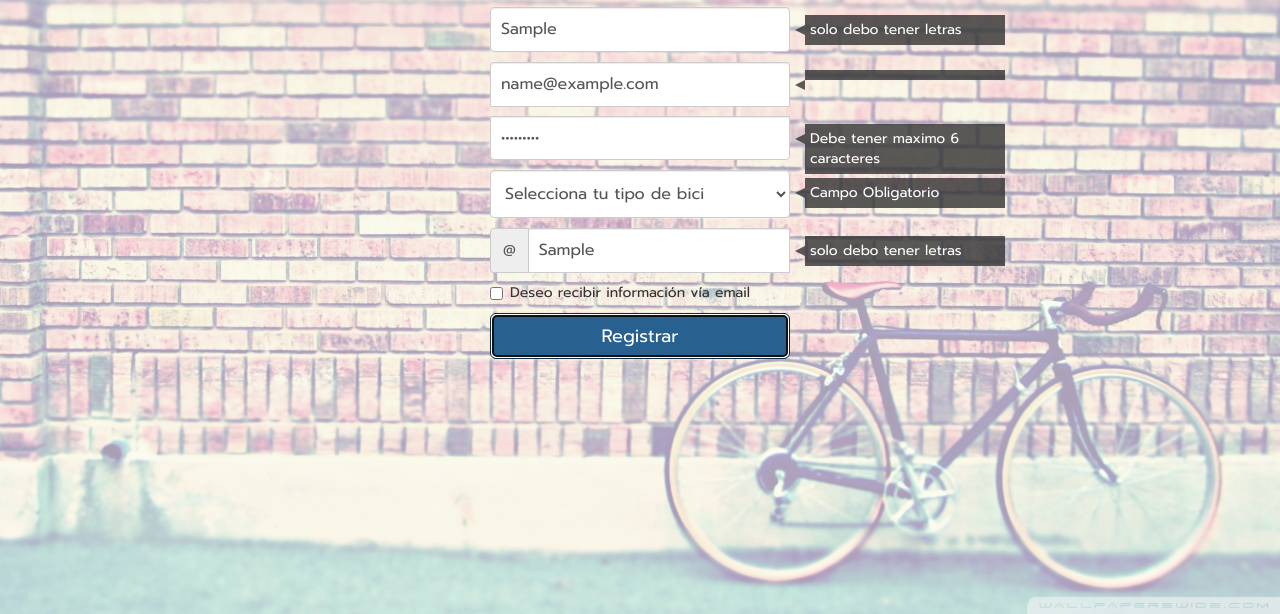
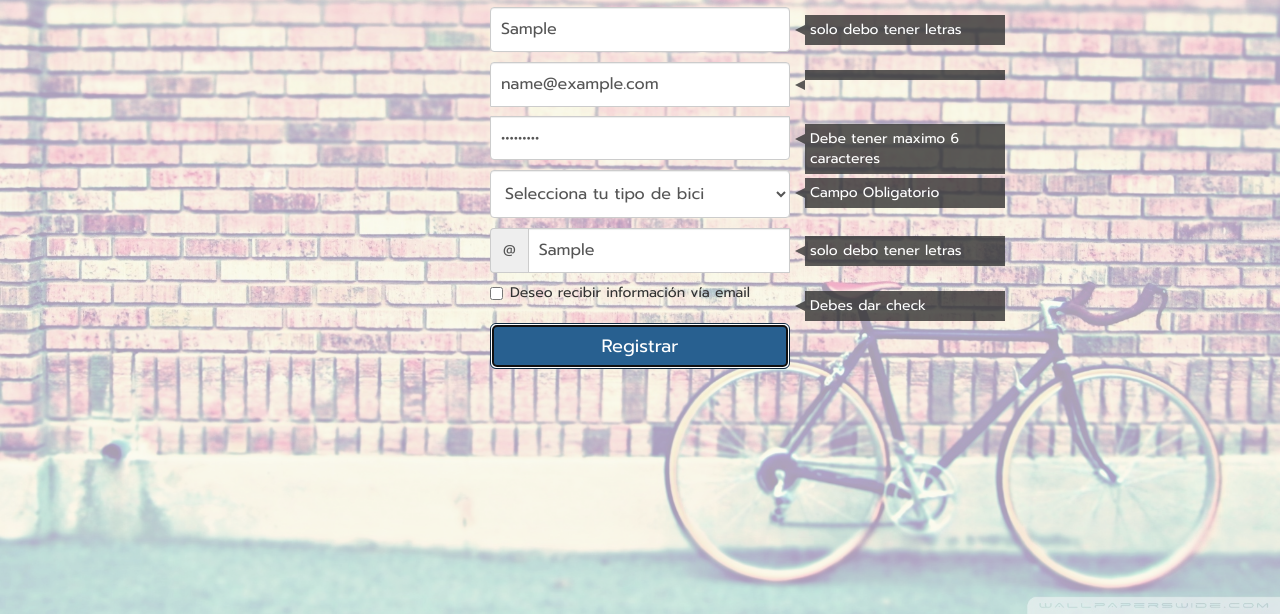
Before and after one commit to Priscillabuhrle/-bicis-locas-lvl2, a plain HTML site: page index.html in a window 1280 px wide. Both pictures are taken after typing "Sample", "Sample", "name@example.com", "Sample123", "Sample" into the empty fields and a click on the button "Registrar". Shown: the part 186-800 px from the top of the page. Drawn offline with nearby package versions, Linux system fonts and the light colour scheme.

Commit message:
se cambia la función de validación del check box y se agrega el mensaje del check box con mismo estilo que los span

```diff
--- a/index.html
+++ b/index.html
@@ -55,10 +55,10 @@
             <div class="input-group-addon">@</div>
             <input type="text" class="form-control" id="input-social" placeholder="Twitter">
           </div>
-          <div class="checkbox ">
+          <div class="checkbox input-box ">
             <label>
               <input type="checkbox" value="remember-me">
-              <span>Deseo recibir información vía email</span>
+              <p>Deseo recibir información vía email</p>
             </label>
           </div>
           <button class="btn btn-lg btn-primary btn-block submit-btn" type="submit">Registrar</button>
--- a/js/main.js
+++ b/js/main.js
@@ -172,6 +172,16 @@ function validarCampoTexto(input){
   var span_nombre = $("<span>" + mensaje + "</span>");
   $(input).parent().append(span_nombre);
 }
+function validarCheck(input){
+  var mensaje= "";
+  if(!($(input).is(":checked"))){
+    mensaje+="Debes dar check"
+
+    $(input).siblings().filter("span").remove();
+  var span_check = $("<span>" + mensaje + "</span>");
+  $(input).parent().append(span_check);
+  }
+}
 
 function validarCampoEmail(input){
   var mensaje = "";
@@ -201,6 +211,8 @@ $(".form-signup").submit(function(e){
     }else if($(this).attr('type') == 'email'){
       console.log("Hola");
       validarCampoEmail($(this));
+    }else if($(this).attr("type")=='checkbox'){
+      validarCheck($(this));
     }
   })
 });
@@ -298,7 +310,7 @@ $( ".checkbox" ).validate({
   }
 });*/
 
-function validarcheck(input){
+/*function validarcheck(input){
    var mensaje = "";
   if($("input[type='checkbox'] ").is('checked')){
     alert("hola");
@@ -307,3 +319,7 @@ function validarcheck(input){
   }
 }
 validarcheck();
+
+function validarCheck(){
+  return $("input[type='checkbox']")
+}*/
```
